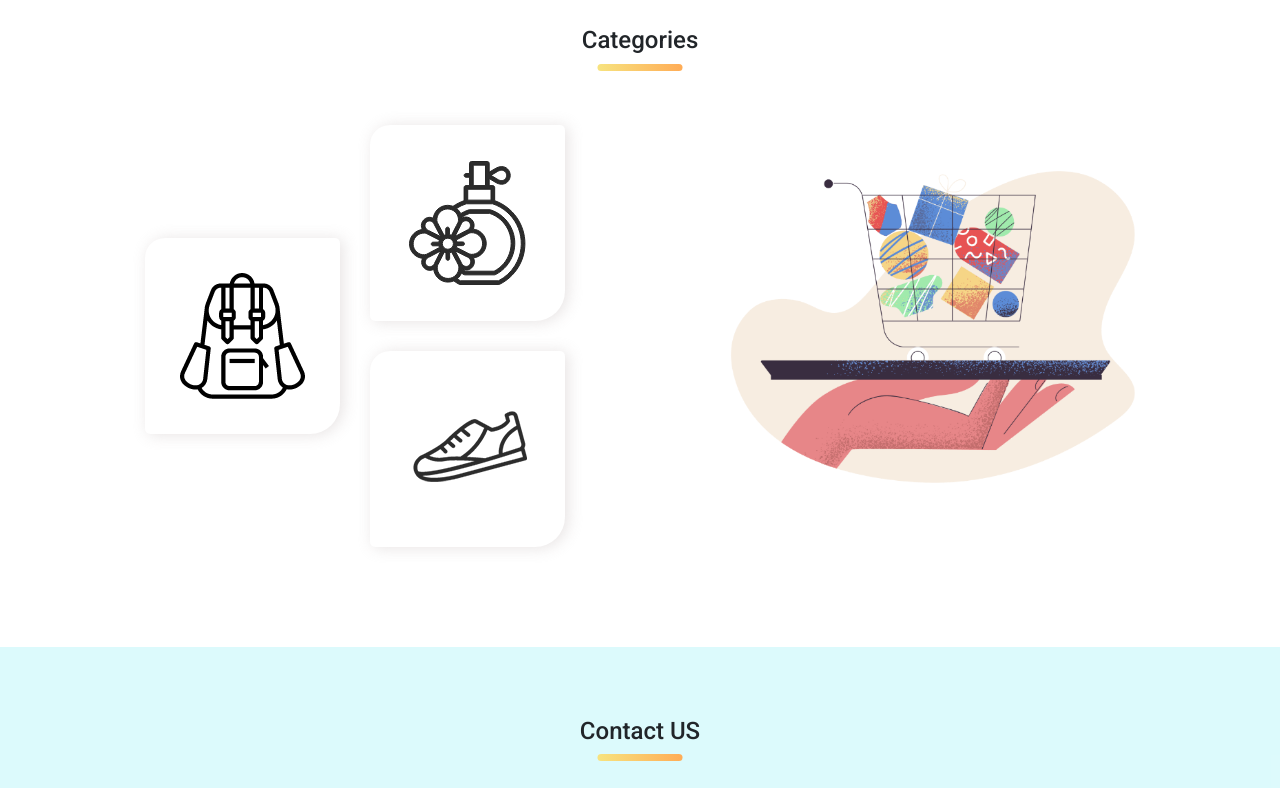
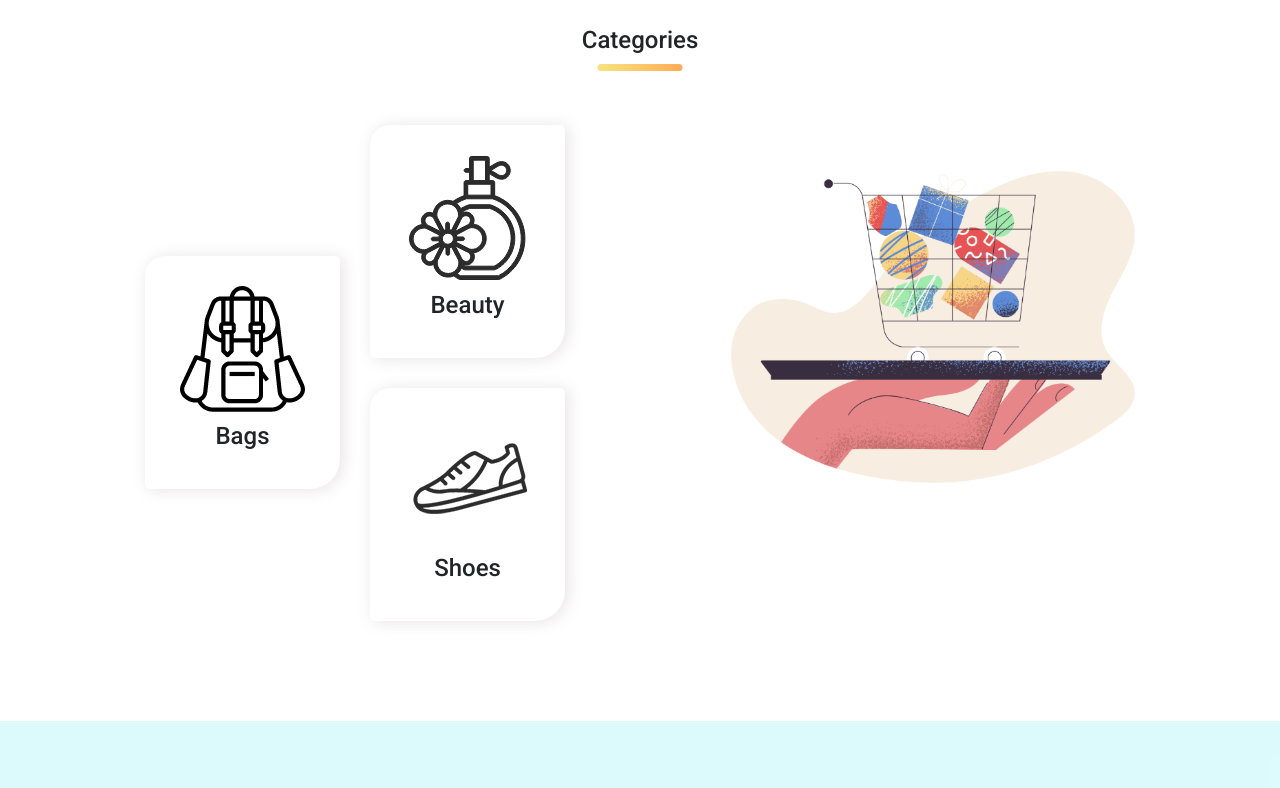
Before and after one commit to MD-Nasir301/Hot-Gadget-E-commerce, a plain HTML site: page index.html in a window 1280 px wide. Shown: the part 2040-2828 px from the top of the page. Drawn offline with nearby package versions, Linux system fonts and the light colour scheme.

Commit message:
Category Section Edited

```diff
--- a/index.html
+++ b/index.html
@@ -204,11 +204,20 @@
                     <div class="category-left">
                         <div class="row align-items-center">
                             <div class="col-md-6 ">
-                                <img src="images/Categories/bag.png" alt="">
+                                <div class="single-category">
+                                    <img src="images/Categories/bag.png" alt="">
+                                    <h4>Bags</h4>
+                                </div>
                             </div>
                             <div class="col-md-6">
-                                <img src="images/Categories/perfume.png" alt="">
-                                <img src="images/Categories/shoe.png" alt="">
+                                <div class="single-category">
+                                    <img src="images/Categories/perfume.png" alt="">
+                                    <h4>Beauty</h4>
+                                </div>
+                                <div class="single-category">
+                                    <img src="images/Categories/shoe.png" alt="">
+                                    <h4>Shoes</h4>
+                                </div>
                             </div>
                         </div>
                     </div>
--- a/style.css
+++ b/style.css
@@ -114,14 +114,18 @@ span {
 .category-left {
     padding: 0px 60px;
 }
-.category-left img {
-    padding: 35px;
+.single-category h4 {
+    margin-top: 10px;
+}
+.single-category {
+    text-align: center;
+    padding: 30px 35px;
     border-radius: 20px 5px 30px 5px;
     margin-bottom: 30px;
     box-shadow: 3px 1px 15px #cac1c175;
     transition: .5s;
 }
-.category-left img:hover {
+.single-category:hover {
     transform: scale(1.1);
     box-shadow: 5px 3px 15px #cac1c1e7;
 }
```
